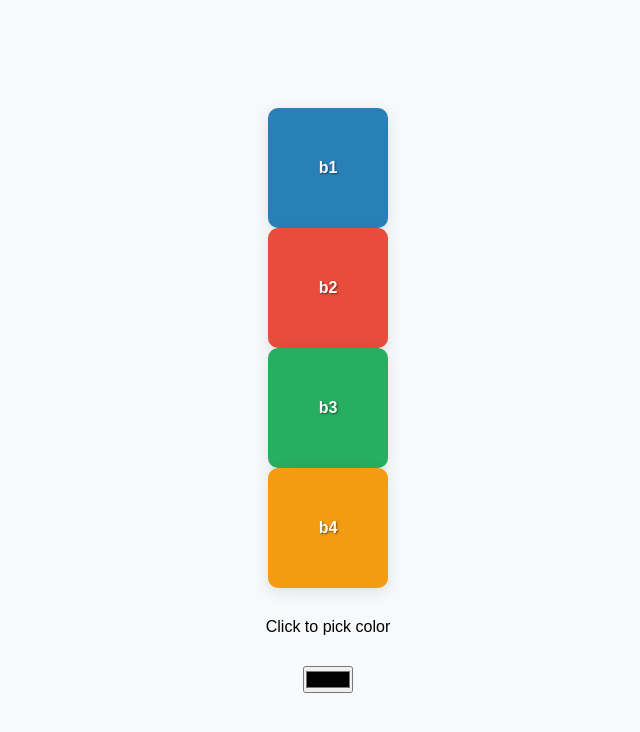
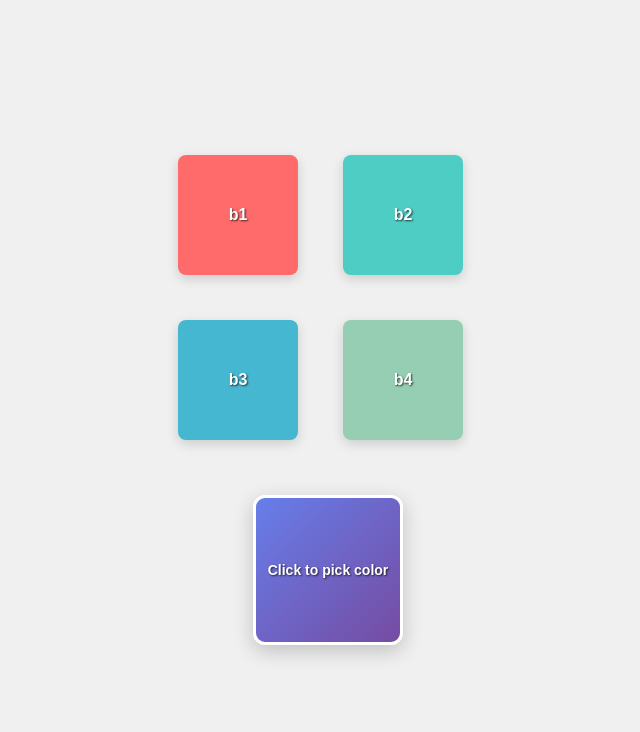
Before and after one commit to Ponava-pr/-2, a plain HTML site: page index.html in a window 1280 px wide. Shown: the whole page, without its empty margins (312-952 px from the left). Drawn offline with Linux system fonts and the light colour scheme.

Commit message:
Update style.css

```diff
--- a/style.css
+++ b/style.css
@@ -6,54 +6,44 @@
 
 body {
     font-family: Arial, sans-serif;
-    background: #f8f9fa;
+    background: #f0f0f0;
     display: flex;
     justify-content: center;
     align-items: center;
     min-height: 100vh;
-    padding: 20px;
 }
 
 .container {
     display: flex;
     flex-direction: column;
     align-items: center;
-    gap: 30px;
-    max-width: 500px;
-    width: 100%;
+    gap: 40px;
+    padding: 20px;
 }
 
-/* Расположение блоков как на картинке */
-.blocks-row {
-    display: flex;
-    justify-content: space-between;
-    width: 100%;
-    gap: 40px;
+/* Расположение 4 блоков по углам */
+.color-blocks {
+    display: grid;
+    grid-template-columns: 1fr 1fr;
+    gap: 30px;
+    width: 300px;
+    height: 300px;
 }
 
-.center-row {
-    display: flex;
-    align-items: center;
-    justify-content: space-between;
-    width: 100%;
-    gap: 40px;
-}
-
-/* Блоки */
 .block {
     width: 120px;
     height: 120px;
-    border-radius: 10px;
-    box-shadow: 0 4px 15px rgba(0, 0, 0, 0.1);
+    border-radius: 8px;
     display: flex;
     align-items: center;
     justify-content: center;
     font-size: 16px;
     font-weight: bold;
     color: white;
-    text-shadow: 1px 1px 2px rgba(0, 0, 0, 0.5);
+    text-shadow: 1px 1px 2px rgba(0, 0, 0, 0.7);
     cursor: pointer;
     transition: all 0.3s ease;
+    box-shadow: 0 4px 12px rgba(0, 0, 0, 0.15);
     border: 2px solid transparent;
 }
 
@@ -62,43 +52,44 @@ body {
     border-color: rgba(255, 255, 255, 0.5);
 }
 
-/* Цветовой пикер */
-.color-picker-container {
+/* Центральный блок */
+.center-block {
+    width: 150px;
+    height: 150px;
+    border-radius: 12px;
+    background: linear-gradient(135deg, #667eea 0%, #764ba2 100%);
     display: flex;
+    align-items: center;
     justify-content: center;
+    cursor: pointer;
+    box-shadow: 0 6px 20px rgba(0, 0, 0, 0.2);
+    transition: all 0.3s ease;
+    border: 3px solid #fff;
 }
 
-.colorPicker {
-    width: 80px;
-    height: 80px;
-    border: none;
-    border-radius: 50%;
-    cursor: pointer;
-    background: none;
+.center-block:hover {
+    transform: scale(1.08);
+    box-shadow: 0 8px 25px rgba(0, 0, 0, 0.3);
 }
 
-.colorPicker::-webkit-color-swatch {
-    border: none;
-    border-radius: 50%;
-    box-shadow: 0 4px 15px rgba(0, 0, 0, 0.2);
+.center-block span {
+    color: white;
+    font-weight: bold;
+    text-shadow: 1px 1px 2px rgba(0, 0, 0, 0.7);
+    font-size: 14px;
+    text-align: center;
+    padding: 10px;
 }
 
-.colorPicker::-webkit-color-swatch-wrapper {
-    padding: 0;
-    border: none;
-    border-radius: 50%;
+/* Скрытый input color */
+.hidden {
+    position: absolute;
+    opacity: 0;
+    pointer-events: none;
 }
 
-/* Индикатор */
-.indicator {
-    font-size: 14px;
-    color: #666;
-    text-align: center;
-    margin-top: 10px;
-}
-
-/* Начальные цвета блоков (будут переопределены JS) */
-.b1 { background-color: #2980b9; }
-.b2 { background-color: #e74c3c; }
-.b3 { background-color: #27ae60; }
-.b4 { background-color: #f39c12; }
+/* Начальные цвета блоков */
+.b1 { background-color: #ff6b6b; }
+.b2 { background-color: #4ecdc4; }
+.b3 { background-color: #45b7d1; }
+.b4 { background-color: #96ceb4; }
```
